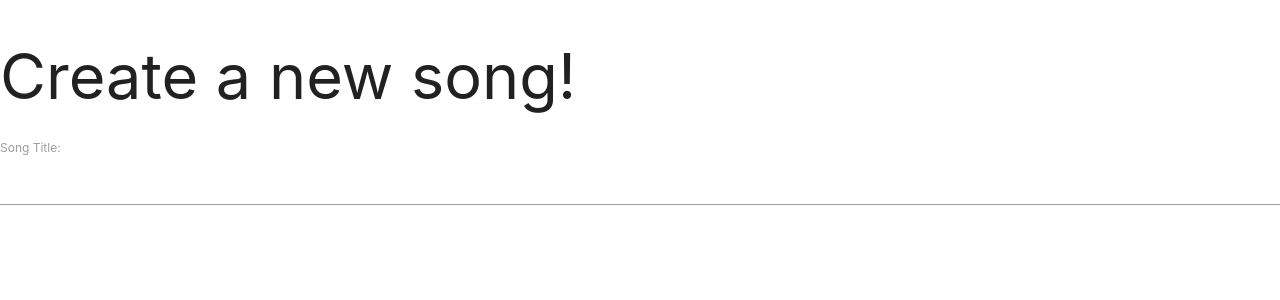
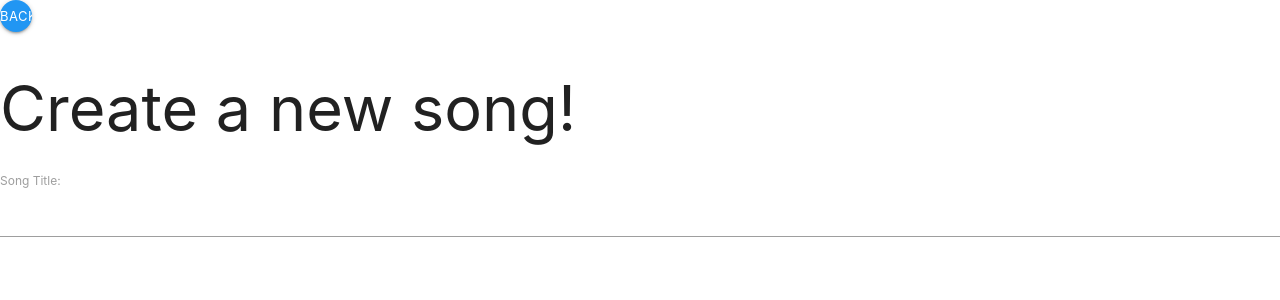
Before and after one commit to RdotSilva/MERN-GraphQL-Song-Lyrics, a React (Create React App) app: page /songs/new in a window 1280 px wide. Shown: the top 300 px of the page. Built offline with nearby package versions, Linux system fonts and the light colour scheme.

Commit message:
Update onSubmit to go back after submission

```diff
--- a/src/components/SongCreate.js
+++ b/src/components/SongCreate.js
@@ -1,14 +1,16 @@
 import React, { useState } from "react";
+
+import { Link } from "react-router-dom";
 
 import gql from "graphql-tag";
 import { useMutation } from "@apollo/react-hooks";
 
-const SongCreate = () => {
+const SongCreate = props => {
 	const [songData, setSongData] = useState({
 		title: ""
 	});
 
-	const [addSong, { data }] = useMutation(ADD_SONG);
+	const [addSong, { data, called }] = useMutation(ADD_SONG);
 
 	const { title } = songData;
 
@@ -19,10 +21,14 @@ const SongCreate = () => {
 	const onSubmit = e => {
 		e.preventDefault();
 		addSong({ variables: { title: title } });
+		props.history.goBack();
 	};
 
 	return (
 		<div>
+			<Link to="/songlist" className="btn-floating btn-small blue">
+				Back
+			</Link>
 			<h1>Create a new song!</h1>
 			<form onSubmit={onSubmit}>
 				<label>Song Title:</label>
```
